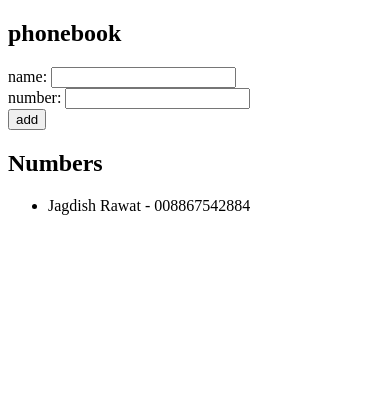
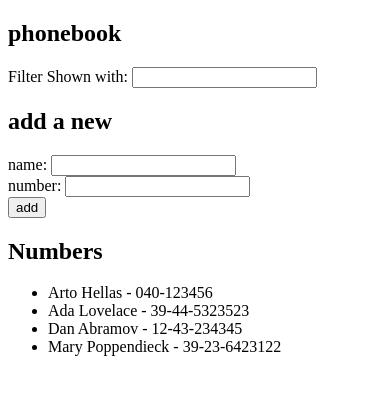
Before and after one commit to rawatj1/react-fullstack-part2, a React (Vite) app: page / in a window 390 px wide. Shown: the top 394 px of the page. Built offline with nearby package versions, Linux system fonts and the light colour scheme.

Commit message:
2.10: The Phonebook Step 5

```diff
--- a/src/App.jsx
+++ b/src/App.jsx
@@ -4,9 +4,15 @@ import Note from "./components/Notes.jsx";
 
 
 const App = () => {
-    const [persons, setPersons] = useState([{name: 'Jagdish Rawat', phoneNo: '008867542884'}]);
-    const [newName, setNewName] = useState('');
+    const [persons, setPersons] = useState([
+        { name: 'Arto Hellas', number: '040-123456', id: 1 },
+        { name: 'Ada Lovelace', number: '39-44-5323523', id: 2 },
+        { name: 'Dan Abramov', number: '12-43-234345', id: 3 },
+        { name: 'Mary Poppendieck', number: '39-23-6423122', id: 4 }
+    ]);
+    const[newName, setNewName] = useState('');
     const[newPhoneNo, setNewPhoneNo] = useState('');
+    const[filteredPersons, setFilteredPersons] = useState(persons);
 
     const handleNewNameChange = (event)=> {
         console.log("handleNewNameClick", event.target.value);
@@ -18,16 +24,29 @@ const App = () => {
         setNewPhoneNo(event.target.value)
     }
 
+    const handleFilterChange = (event) => {
+        console.log("handleFilterChange", event.target.value);
+        const filterValue = event.target.value;
+        if (filterValue === '') {
+            setFilteredPersons(persons)
+        }else {
+            const filterPersons = persons.filter((person) => person.name.toLocaleLowerCase().includes(filterValue.toLocaleLowerCase()));
+            setFilteredPersons(filterPersons)
+        }
+    }
+
     const addPhoneDetails = (event) => {
         event.preventDefault()
-        const addedPerson= {name: newName, phoneNo: newPhoneNo}
+        const addedPerson= {name: newName, number: newPhoneNo, id: persons.length + 1}
         console.log("addPhoneDetails: ", {addedPerson})
         const existingPerson = persons.find((person) => JSON.stringify(person) === JSON.stringify(addedPerson))
         if(existingPerson){
             alert(`${newName} is already added to phonebook`)
             return;
         }
-        setPersons([...persons, addedPerson]);
+        const newPersons = [...persons, addedPerson]
+        setPersons(newPersons);
+        setFilteredPersons(newPersons);
         setNewName('')
         setNewPhoneNo('')
     }
@@ -35,7 +54,11 @@ const App = () => {
     return (
         <div>
             <h2>phonebook</h2>
+            <div>
+                Filter Shown with:  <input onChange={handleFilterChange}/>
+            </div>
             <form onSubmit={addPhoneDetails}>
+                <h2>add a new</h2>
                 <div>
                     name: <input value={newName} onChange={handleNewNameChange}/>
                 </div>
@@ -49,7 +72,7 @@ const App = () => {
             <h2>Numbers</h2>
             <div className="persons">
                 <ul>
-                    {persons.map((person, index) => <Note key={index + 1} note={{content: `${person.name} - ${person.phoneNo}`}} />)}
+                    {filteredPersons.map((person, index) => <Note key={person.id} note={{content: `${person.name} - ${person.number}`}} />)}
                 </ul>
             </div>
 
```
